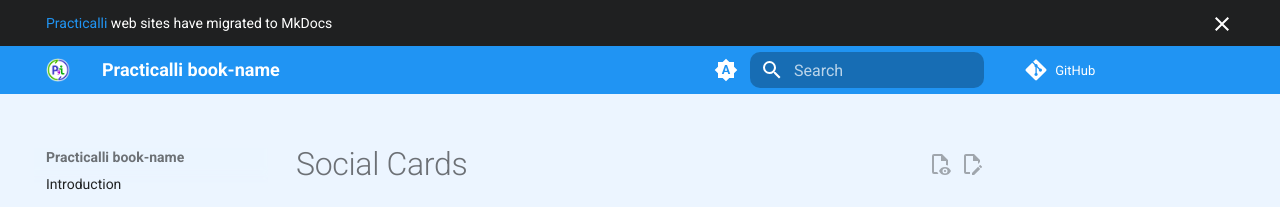
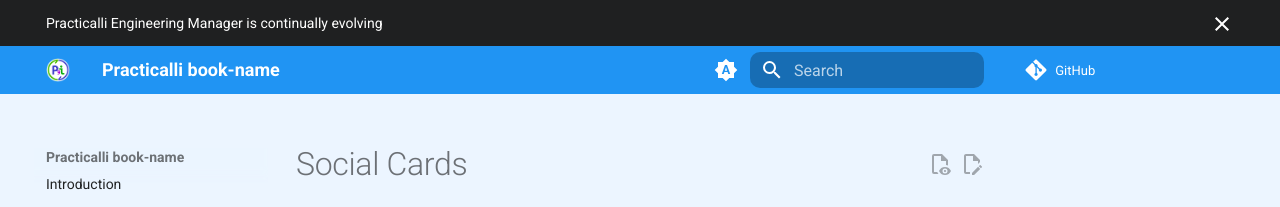
Before and after one commit to practicalli/engineering-manager, an MkDocs documentation site: the page built from docs/assets/images/social/README.md, in a window 1280 px wide. Shown: the top 207 px of the page. Built offline with MkDocs 1.6.1 and Material for MkDocs 9.7.7, drawn with Linux system fonts in a browser that asks for light colours; comment, search, counter and statistics services are not loaded.

```diff
--- a/overrides/404.html
+++ b/overrides/404.html
@@ -9,7 +9,7 @@
 <h1>This is not the page you are looking for</h1>
 
 <h3>
-    Sorry we have arrived at a page that does not exist or has been moved... sorry.
+    Sorry we have arrived at a page that does not exist...
 </h3>
 
 <p>
--- a/overrides/main.html
+++ b/overrides/main.html
@@ -11,6 +11,6 @@
 <!-- Content -->
 {% block announce %}
 
-<a href="https://practical.li/">Practicalli</a> web sites have migrated to MkDocs
+Practicalli Engineering Manager is continually evolving
 
 {% endblock %}
```
Also changed, not shown: CHANGELOG.md (+1 -0 lines).
